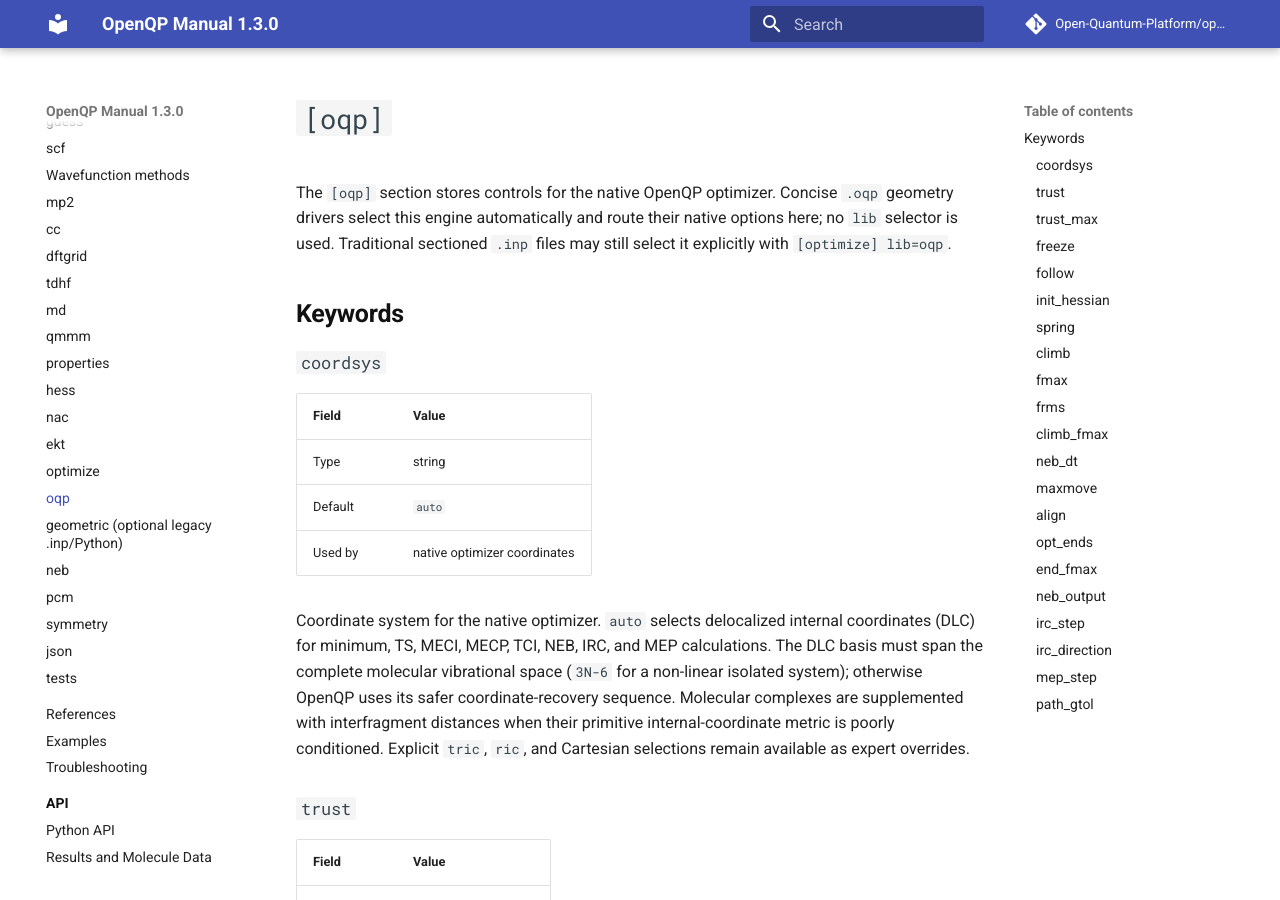
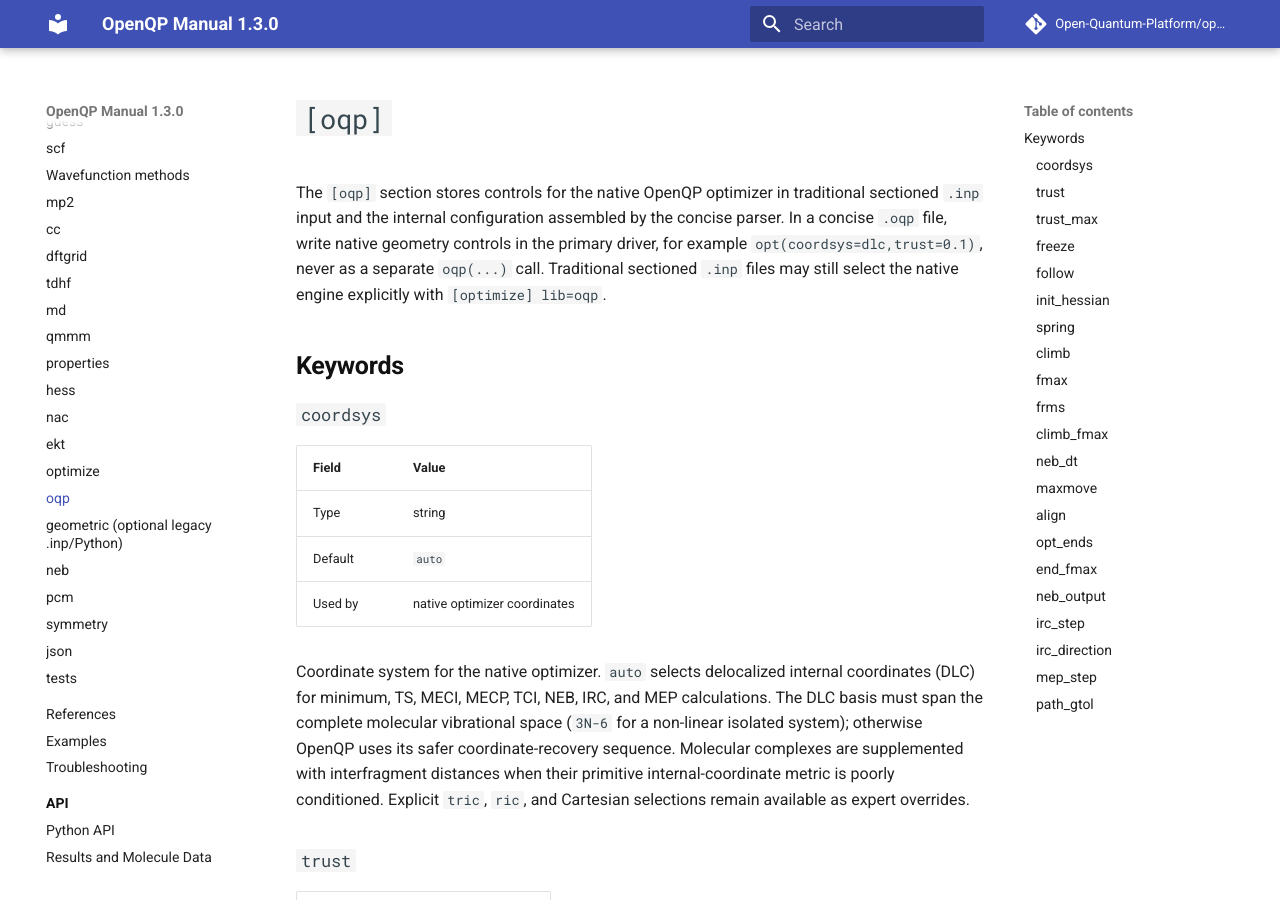
Before and after one commit to Open-Quantum-Platform/openqp-docs, an MkDocs documentation site: the page built from docs/keywords/oqp.md, in a window 1280 px wide and 900 px high. Built offline with MkDocs 1.6.1 and Material for MkDocs 9.7.7, drawn with Linux system fonts in a browser that asks for light colours; comment, search, counter and statistics services are not loaded.

Commit message:
Document driver-owned native geometry controls
Why: concise .oqp should show one calculation driver owning its geometry settings, while [oqp] remains an internal and legacy section rather than a second public call.

```diff
--- a/docs/keywords/oqp.md
+++ b/docs/keywords/oqp.md
@@ -1,9 +1,11 @@
 # `[oqp]`
 
-The `[oqp]` section stores controls for the native OpenQP optimizer. Concise
-`.oqp` geometry drivers select this engine automatically and route their native
-options here; no `lib` selector is used. Traditional sectioned `.inp` files may
-still select it explicitly with `[optimize] lib=oqp`.
+The `[oqp]` section stores controls for the native OpenQP optimizer in
+traditional sectioned `.inp` input and the internal configuration assembled by
+the concise parser. In a concise `.oqp` file, write native geometry controls in
+the primary driver, for example `opt(coordsys=dlc,trust=0.1)`, never as a
+separate `oqp(...)` call. Traditional sectioned `.inp` files may still select
+the native engine explicitly with `[optimize] lib=oqp`.
 
 ## Keywords
 
```
Also changed, not shown: docs/oqp-input.md (+3 -3 lines).
